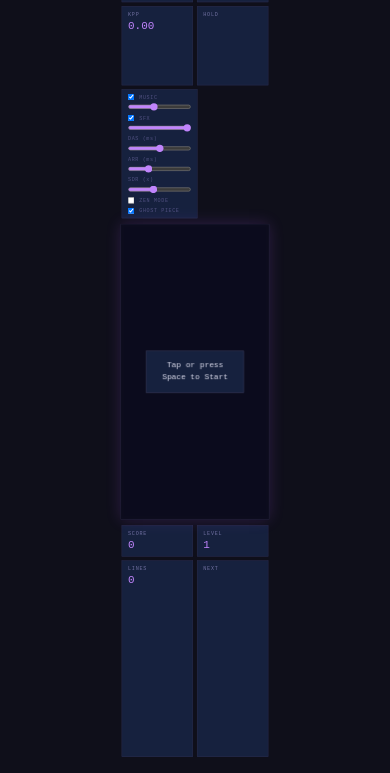
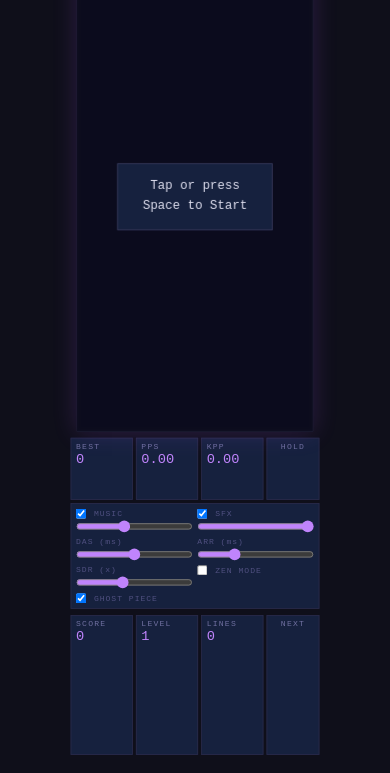
Before and after one commit to stugit/tetris, a website with bundled scripts: page index.html in a window 390 px wide. Shown: the part 71-844 px from the top of the page. Built offline with nearby package versions, Linux system fonts and the light colour scheme.

Commit message:
feat: optimize mobile layout, finalize Zen Mode visuals, and fix audio gaps

```diff
--- a/audio.js
+++ b/audio.js
@@ -121,7 +121,6 @@ function tone(freq, start, dur, wave = 'sine', vol = 0.15) {
     const osc = actx.createOscillator();
     const g   = actx.createGain();
     osc.type = wave;
-    osc.frequency.value = freq;
     osc.frequency.setValueAtTime(freq, start);
     osc.connect(g);
     g.connect(sfxGain);
--- a/game.js
+++ b/game.js
@@ -677,7 +677,7 @@ function scaleToFit() {
     const vh    = window.visualViewport ? window.visualViewport.height : window.innerHeight;
     const bs    = getComputedStyle(document.body);
     const availW = vw - parseFloat(bs.paddingLeft)  - parseFloat(bs.paddingRight);
-    const availH = vh - parseFloat(bs.paddingTop)   - parseFloat(bs.paddingBottom);
+    const availH = vh - parseFloat(bs.paddingTop)   - parseFloat(bs.paddingBottom) - 10;
     const scale  = Math.min(availW / wrapper.offsetWidth, availH / wrapper.offsetHeight, 1);
 
     if (scale < 1) {
--- a/renderer.js
+++ b/renderer.js
@@ -77,8 +77,13 @@ const stars = Array.from({ length: STAR_COUNT }, () => ({
     speed: Math.random() * 0.02 + 0.01
 }));
 
-export function drawBoard(ctx, board, currentPiece, ghostCells, level = 1, zenMode = false) {
-    const theme = LEVEL_THEMES[(level - 1) % LEVEL_THEMES.length];
+export function drawBoard(ctx, board, currentPiece, ghostCells, level = 1, zenMode = false, showGhost = true, lockPending = false, lockTimer = 0) {
+    const theme = zenMode
+        ? { bg: '#110b1c', accent: '#c084fc', grid: 'rgba(192, 132, 252, 0.08)' }
+        : LEVEL_THEMES[(level - 1) % LEVEL_THEMES.length];
+
+    const freq = (2 * Math.PI * BPM) / 60000;
+    const pulse = 0.7 + Math.sin(totalTime * freq) * 0.3;
 
     // Local helper to draw the "physical" game content (grid + pieces)
     const drawGameContent = (targetCtx, offset = 0) => {
@@ -95,12 +100,21 @@ export function drawBoard(ctx, board, currentPiece, ghostCells, level = 1, zenMo
         }
 
         if (currentPiece) {
-            ghostCells.forEach(([r, c]) => {
-                drawCell(targetCtx, r, c, COLORS[currentPiece.type], 0.2);
-            });
+            if (showGhost && ghostCells) {
+                ghostCells.forEach(([r, c]) => {
+                    drawCell(targetCtx, r, c, COLORS[currentPiece.type], 0.2);
+                });
+            }
             PIECES[currentPiece.type][currentPiece.rotation].forEach(([r, c]) => {
                 drawCell(targetCtx, currentPiece.row + r, currentPiece.col + c, COLORS[currentPiece.type]);
             });
+
+            if (lockPending) {
+                const flashAlpha = Math.sin(lockTimer * 0.03) * 0.3 + 0.3;
+                PIECES[currentPiece.type][currentPiece.rotation].forEach(([r, c]) => {
+                    drawCell(targetCtx, currentPiece.row + r, currentPiece.col + c, '#ffffff', flashAlpha);
+                });
+            }
         }
         targetCtx.restore();
     };
@@ -141,7 +155,7 @@ export function drawBoard(ctx, board, currentPiece, ghostCells, level = 1, zenMo
     ctx.fillStyle = '#ffffff';
     stars.forEach(s => {
         // parralax effect: faster stars are brighter/closer
-        ctx.globalAlpha = s.speed * 30;
+        ctx.globalAlpha = s.speed * 30 * (zenMode ? pulse : 1);
         ctx.fillRect(s.x, s.y, s.size, s.size);
     });
     ctx.globalAlpha = 1;
@@ -162,19 +176,16 @@ export function drawBoard(ctx, board, currentPiece, ghostCells, level = 1, zenMo
     drawGameContent(ctx, 0);
 
     if (zenMode) {
-        const freq = (2 * Math.PI * BPM) / 60000;
-        const pulse = 0.7 + Math.sin(totalTime * freq) * 0.3;
         ctx.font = 'bold 14px "Courier New"';
         ctx.fillStyle = `rgba(192, 132, 252, ${pulse})`;
         ctx.textAlign = 'right';
-        ctx.fillText('ZEN MODE', ctx.canvas.width - 8, 22);
+        ctx.fillText('ZEN MODE', ctx.canvas.width - 8, 24);
     }
 
     // Draw internal level-based border
     ctx.strokeStyle = theme.accent;
     ctx.lineWidth = 4;
     if (zenMode) {
-        const freq = (2 * Math.PI * BPM) / 60000;
         const glowPulse = 8 + Math.sin(totalTime * freq) * 6;
         // Add a glow effect to the border in Zen Mode
         ctx.shadowColor = '#a855f7';
--- a/style.css
+++ b/style.css
@@ -160,28 +160,66 @@ input[type="range"] {
 
 /* ─── Responsive: stack on mobile / touch screens ──────────────────────── */
 @media (max-width: 560px), (pointer: coarse) {
-    body { padding: 16px 8px; }
+    body { padding: 8px 4px; }
 
-    h1 { font-size: 1.8rem; }
+    #wrapper { gap: 10px; }
+
+    h1 {
+        font-size: 1.5rem;
+        letter-spacing: 0.15em;
+        margin-bottom: -5px;
+    }
 
     #game-area {
         flex-direction: column;
         align-items: center;
-        gap: 12px;
+        gap: 8px;
     }
 
     #left-panel,
     #panel {
         flex-direction: row;
         flex-wrap: wrap;
-        width: 300px;
-        gap: 8px;
+        width: 100%;
+        max-width: 320px;
+        gap: 4px;
+        justify-content: center;
     }
 
-    .stat, #hold-container, #next-container {
+    .stat {
         flex: 1;
-        min-width: 130px;
+        min-width: 80px;
+        padding: 4px 6px;
+        gap: 0;
     }
 
+    .stat span:last-child {
+        font-size: 1.1rem;
+    }
+
+    #hold-container, #next-container {
+        flex: 0 0 auto;
+        padding: 4px 8px;
+        align-items: center;
+    }
+
+    #hold { width: 50px; height: 50px; }
+    #next { width: 50px; height: 150px; }
+
+    #settings {
+        width: 100%;
+        display: grid;
+        grid-template-columns: 1fr 1fr;
+        font-size: 0.55rem;
+        padding: 6px;
+        gap: 6px;
+    }
+
+    .setting-group { gap: 2px; }
+
     #controls { display: none; }
+
+    #canvas-container {
+        order: -1; /* Keeps board prioritized at the top if needed, or adjust as preferred */
+    }
 }
```
